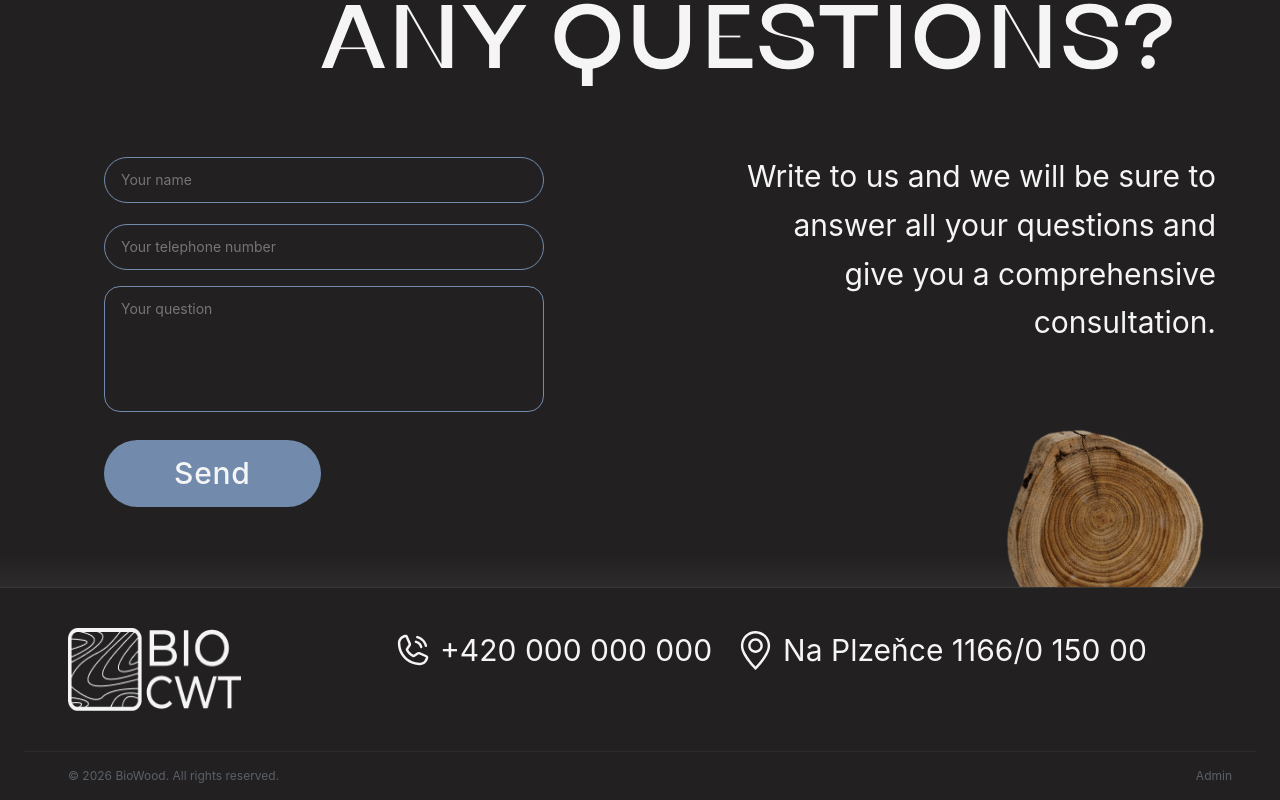
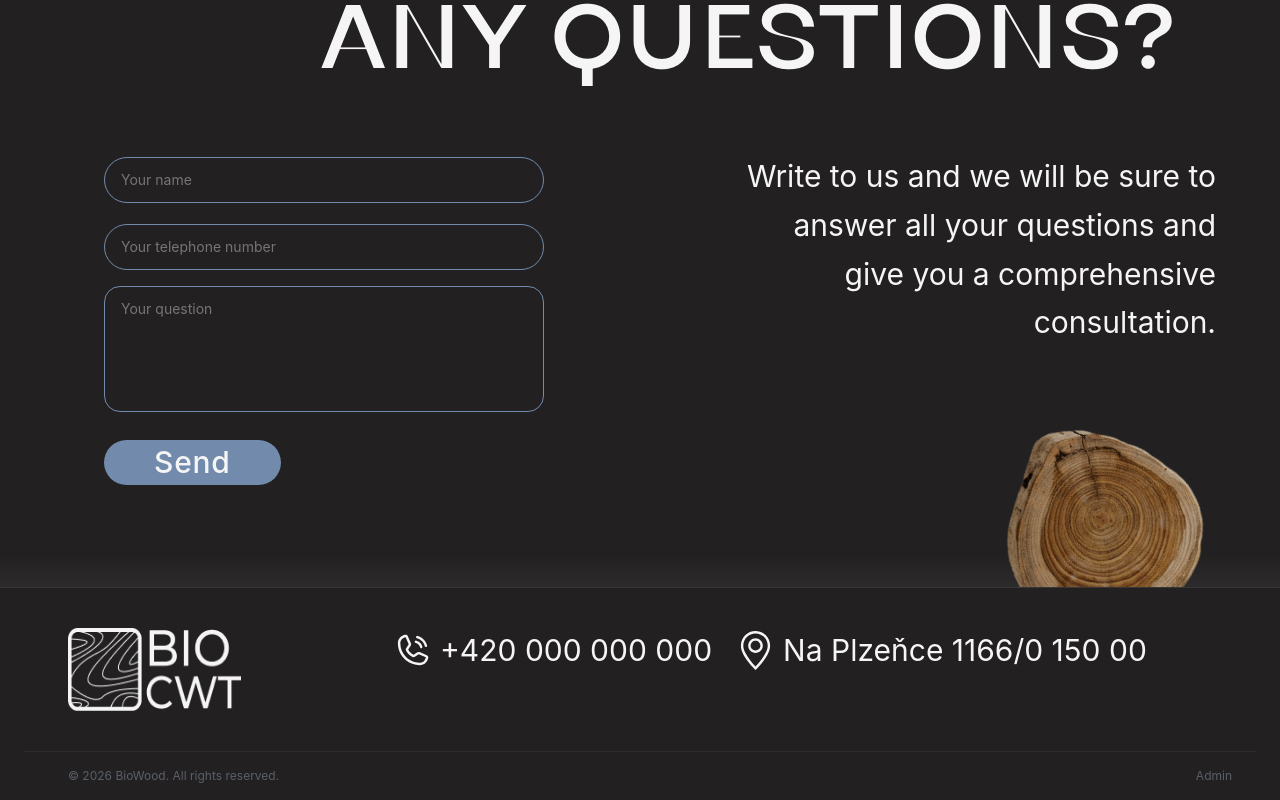
Before and after one commit to laraRifaii/wood-frontend, a Next.js app: page /price-list in a window 1280 px wide. Shown: the part 610-1410 px from the top of the page. Built offline with nearby package versions, Linux system fonts and the light colour scheme; no server answers.

Commit message:
fix: adjust button padding and margin for consistency

```diff
--- a/components/button/Button.tsx
+++ b/components/button/Button.tsx
@@ -13,7 +13,7 @@ export default function Button({ text,disabled, href, onClick, type = "button" }
     return (
       <Link
         href={href}
-        className="inline-block px-[24px] py-[8px] md:px-[60px] md:py-[11px] text-[15px] md:text-body font-medium tracking-wide bg-steel text-white transition-opacity rounded-full hover:opacity-80"
+        className="inline-block px-[24px] py-[4px] md:px-[50px] md:py-[0px] text-[15px] md:text-body font-medium tracking-wide bg-steel text-white transition-opacity rounded-full hover:opacity-80"
       >
         {text}
       </Link>
@@ -25,7 +25,7 @@ export default function Button({ text,disabled, href, onClick, type = "button" }
       type={type}
       disabled={disabled}
       onClick={onClick}
-      className="px-[24px] py-[8px] md:px-[70px] md:py-[11px] text-[15px] md:text-body font-medium tracking-wide bg-steel text-white transition-opacity hover:opacity-80 rounded-full"
+      className="px-[24px] py-[4px] md:px-[50px] md:py-[0px] text-[15px] md:text-body font-medium tracking-wide bg-steel text-white transition-opacity hover:opacity-80 rounded-full"
     >
       {text}
     </button>
--- a/components/sections/WoodSection.tsx
+++ b/components/sections/WoodSection.tsx
@@ -19,7 +19,7 @@ export default function WoodSection({ woodTypes }: WoodSectionProps) {
         </div>
 
         {/* Cards */}
-        <div className="grid grid-cols-1 sm:grid-cols-3 gap-8 ">
+        <div className="grid grid-cols-1 sm:grid-cols-3 gap-8 md:pt-10">
           {woodTypes.map((wood) => {
             const imageSrc = getImageUrl(wood.image ?? wood.images?.[0]?.url);
             return (
```
